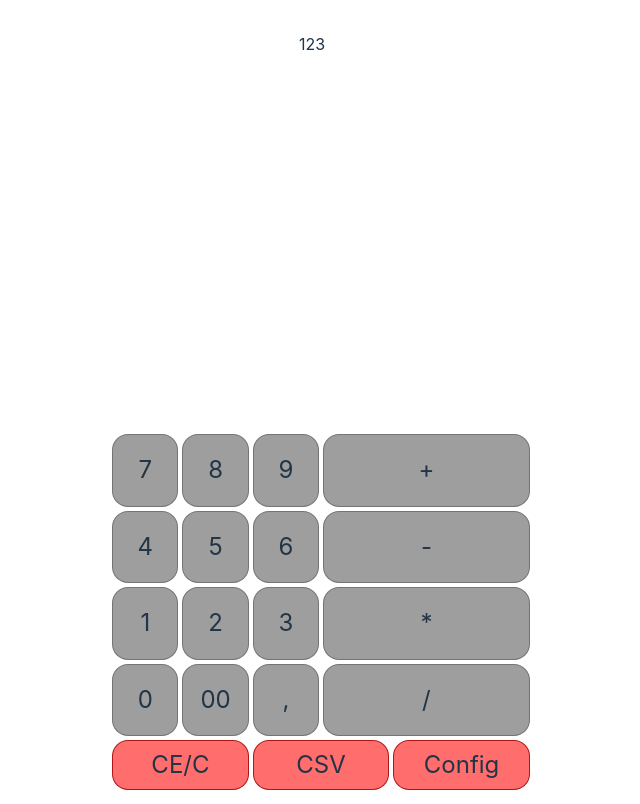
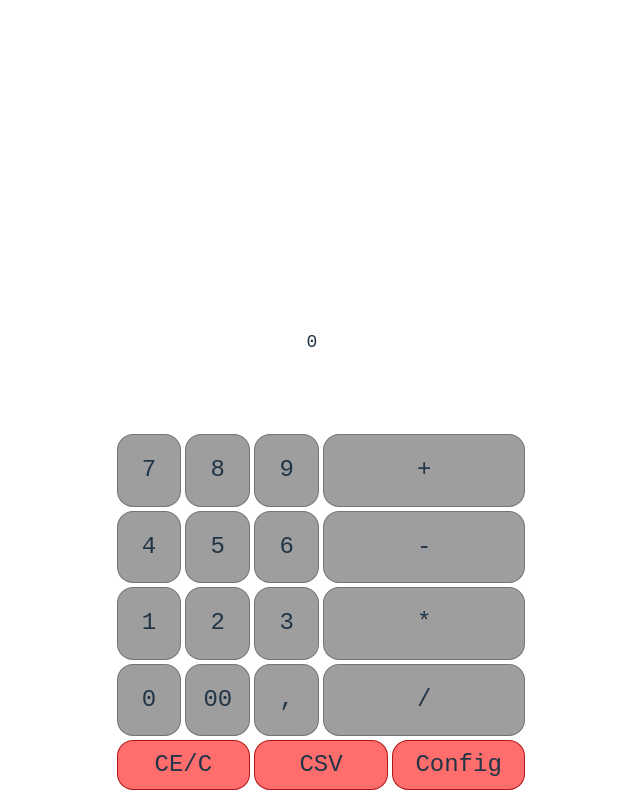
Before and after one commit to LeonLLB/Sumadora, a React (Vite) app: page / in a window 1280 px wide. Shown: the whole page, without its empty margins (328-968 px from the left). Built offline with nearby package versions, Linux system fonts and the light colour scheme.

Commit message:
Visualización de calculos

```diff
--- /dev/null
+++ b/src/components/sumadoraList/sumadoraList.module.scss
@@ -0,0 +1,57 @@
+.listContainer{
+    display: flex;
+    flex-direction: column;
+    justify-content: space-between;
+    min-height: 100%;
+    font-size: large;
+
+    & .list{
+        height: 100%;
+        width: 100%;
+        & table{
+            width:100%
+        }
+        overflow-y: scroll;
+    }
+
+    & .resultList{
+        padding: 1rem;
+        border-top: 1px solid white;
+    }
+
+    & .\-{
+        color: red
+    }
+
+    & .\*{
+        color: green
+    }
+
+    & .\/{
+        color: yellow;
+    }
+
+    & .operation{
+        font-size: xx-large;
+        width: 2rem;
+        & .\-{
+            color: red
+        }
+
+        & .\*{
+            color: green
+        }
+
+        & .\/{
+            color: yellow;
+        }
+    }
+
+    & .result  , & .value{
+        display: flex;
+        flex-direction: row;
+        justify-content: start;
+    }
+
+
+}
--- /dev/null
+++ b/src/components/sumadoraList/sumadoraList.tsx
@@ -0,0 +1,37 @@
+import { Fragment, useContext } from 'react'
+import { ValueListContext } from '../../context/valueList'
+import styles from './sumadoraList.module.scss'
+
+const SumadoraList = () => {
+
+    const {valueList} = useContext(ValueListContext)
+
+  return (
+    <div className={styles.listContainer}>
+        <div className={styles.list}>
+            <table>
+                <tbody>
+                    {
+                        valueList.map((value,i)=>(
+                            <Fragment key={i}>
+                                <tr>
+                                    <td className={styles[value.operation] + ' ' + styles.value}> <span>{value.newValueToOperate}</span> </td>
+                                    <td className={styles.operation} rowSpan={2}> <span className={styles[value.operation]}>{value.operation}</span> </td>
+                                </tr>
+                                <tr>
+                                    <td className={styles.result}> <span>{value.finalResult}</span> </td>
+                                </tr>
+                            </Fragment>
+                        ))
+                    }
+                </tbody>
+            </table>
+        </div>
+        <div className={styles.resultList}>
+            {valueList[valueList.length-1] ? valueList[valueList.length-1].finalResult : 0.0 }
+        </div>
+    </div>
+  )
+}
+
+export default SumadoraList
--- a/src/index.scss
+++ b/src/index.scss
@@ -7,7 +7,7 @@
   color-scheme: light dark;
   color: rgba(255, 255, 255, 0.87);
   background-color: #242424;
-
+  font-family: 'Courier New', Courier, monospace;
   font-synthesis: none;
   text-rendering: optimizeLegibility;
   -webkit-font-smoothing: antialiased;
--- a/src/pages/sumadora/sumadora.tsx
+++ b/src/pages/sumadora/sumadora.tsx
@@ -4,6 +4,7 @@ import SumadoraButtonsLayout from '../../components/sumadoraButtonsLayout/sumado
 import SumadoraInput from '../../components/sumadoraInput/sumadoraInput'
 import styles from './sumadora.module.scss'
 import { Value, ValueListContext } from '../../context/valueList'
+import SumadoraList from '../../components/sumadoraList/sumadoraList'
 
 const SumadoraPage = () => {
   const [inputFocusedStatus,setInputFocusedStatus] = useState(false)
@@ -44,6 +45,7 @@ const SumadoraPage = () => {
   }
 
   const dispatchValue = (type:string) => {
+    if(defString === '' && input==='') return
     defString=''
     setInput('')
     switch (type) {
@@ -90,14 +92,18 @@ const SumadoraPage = () => {
     setInput(defString)
   }
 
-  const _filterStringByFloatingPoint = (string:string,floatingChar: string) =>
-    string.split('').filter((char:string)=>char===floatingChar)
+  const _getCharsInString = (string:string,floatingChar: string) =>
+    string.split('').filter((char:string)=>char===floatingChar).length
 
   const changeInput = (value:string) => {
     defString = value
     if(
-      _filterStringByFloatingPoint(value,',').length>=1 && (input.includes(',') || input.includes('.')) ||
-      _filterStringByFloatingPoint(value,'.').length>=1 && (input.includes(',') || input.includes('.'))
+      input.includes(',') && value.includes('.') ||
+      input.includes('.') && value.includes(',')
+    ) return;
+    if(
+      _getCharsInString(value,',') >=2 && (input.includes(',') || input.includes('.')) ||
+      _getCharsInString(value,'.') >=2 && (input.includes(',') || input.includes('.'))
     ){
       return
     }
@@ -109,7 +115,7 @@ const SumadoraPage = () => {
     <ValueListContext.Provider value={{valueList,SetValueList}}>
       <InputStatusContext.Provider value={{inputFocusedStatus,setInputFocusedStatus}}>
         <div className={styles.sumadoraContainer}>
-            <div>123</div>
+            <SumadoraList/>
             <SumadoraInput dispatch={dispatchValue} value={input} onChange={changeInput}/>
             <SumadoraButtonsLayout onChangeOrInputDetected={onInput}/>
         </div>
```
